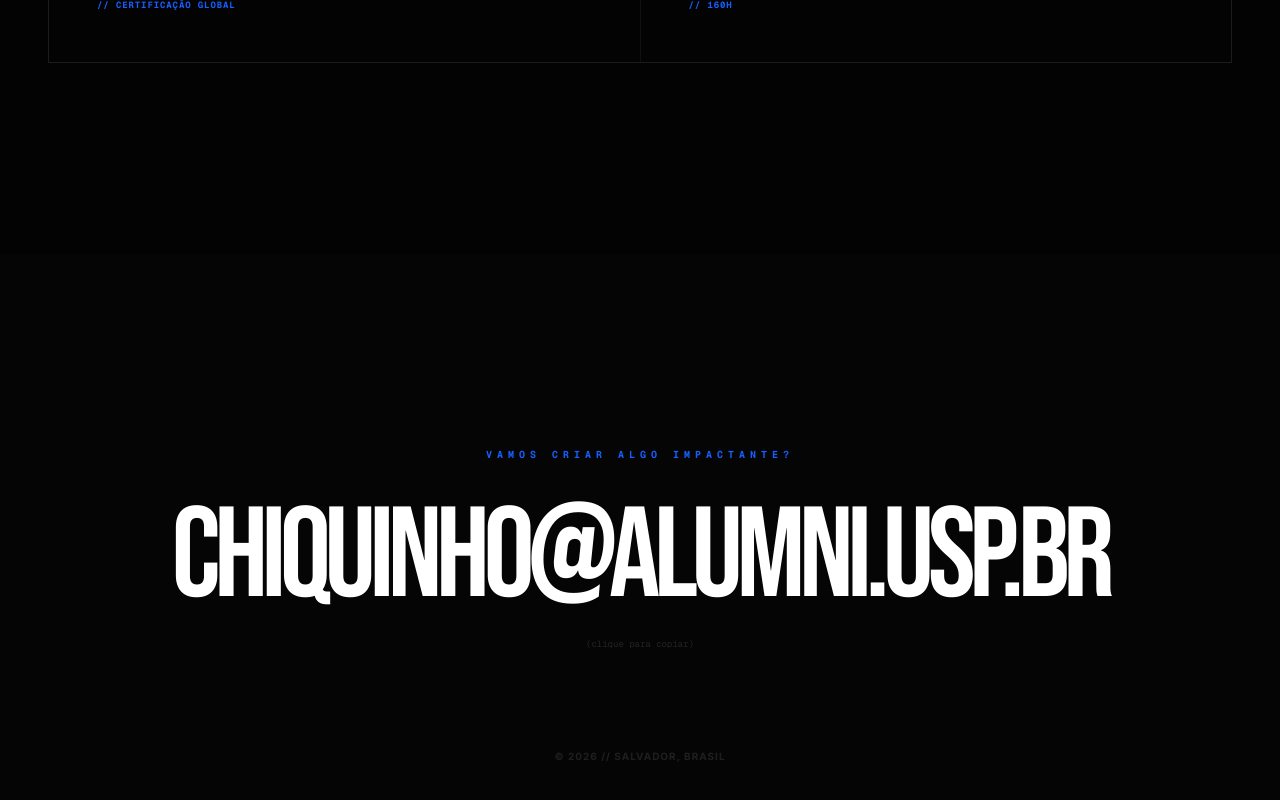
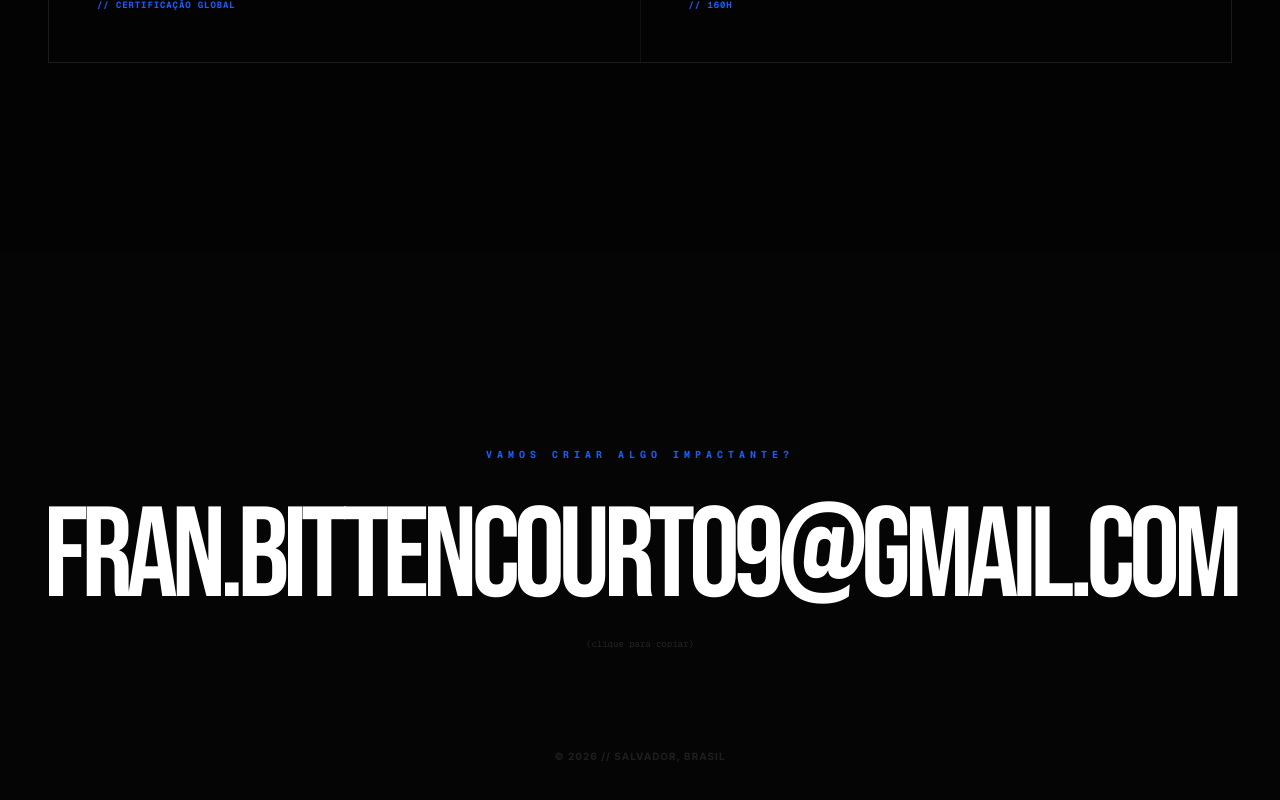
Before and after one commit to franbittencourt09-bit/meu-portfolio, a Next.js app: page / in a window 1280 px wide. Shown: the part 4730-5530 px from the top of the page. Built offline with nearby package versions, Linux system fonts and the light colour scheme.

Commit message:
email prof

```diff
--- a/src/app/page.js
+++ b/src/app/page.js
@@ -12,7 +12,7 @@
     setTimeout(() => setCopiado(false), 2000);
   };
 
-const t = {
+  const t = {
     pt: {
       portfolio: "Portfólio",
       labs: "Labs",
@@ -100,7 +100,7 @@
       email_feedback: "¡Email copiado!",
       email_instrucao: "(clic para copiar)"
     }
-};
+  };
 
   const freelas = [
     { nome: "Avalia SUS", link: "https://avaliasus.org/", tag: t[idioma].f1_tag, thumb: "thumb/avaliasus.jfif" },
@@ -169,7 +169,7 @@
         className="whatsapp-float"
       >
         <svg width="35" height="35" viewBox="0 0 24 24" fill="white">
-          <path d="M.057 24l1.687-6.163c-1.041-1.804-1.588-3.849-1.587-5.946.003-6.556 5.338-11.891 11.893-11.891 3.181.001 6.167 1.24 8.413 3.488 2.245 2.248 3.481 5.236 3.48 8.414-.003 6.557-5.338 11.892-11.893 11.892-1.99-.001-3.951-.5-5.688-1.448l-6.305 1.654zm6.597-3.807c1.676.995 3.276 1.591 5.392 1.592 5.448 0 9.886-4.438 9.889-9.885.002-5.462-4.415-9.89-9.881-9.892-5.452 0-9.887 4.434-9.889 9.884-.001 2.225.651 3.891 1.746 5.634l-.999 3.648 3.742-.981zm11.387-5.464c-.074-.124-.272-.198-.57-.347-.297-.149-1.758-.868-2.031-.967-.272-.099-.47-.149-.669.149-.198.297-.768.967-.941 1.165-.173.198-.347.223-.644.074-.297-.149-1.255-.462-2.39-1.475-.883-.788-1.48-1.761-1.653-2.059-.173-.297-.018-.458.13-.606.134-.133.297-.347.446-.521.151-.172.2-.296.3-.495.099-.198.05-.372-.025-.521-.075-.148-.669-1.611-.916-2.206-.242-.579-.487-.501-.669-.51l-.57-.01c-.198 0-.52.074-.792.372s-1.04 1.016-1.04 2.479 1.065 2.876 1.213 3.074c.149.198 2.095 3.2 5.076 4.487.709.306 1.263.489 1.694.626.712.226 1.36.194 1.872.118.571-.085 1.758-.719 2.006-1.413.248-.695.248-1.29.173-1.414z"/>
+          <path d="M.057 24l1.687-6.163c-1.041-1.804-1.588-3.849-1.587-5.946.003-6.556 5.338-11.891 11.893-11.891 3.181.001 6.167 1.24 8.413 3.488 2.245 2.248 3.481 5.236 3.48 8.414-.003 6.557-5.338 11.892-11.893 11.892-1.99-.001-3.951-.5-5.688-1.448l-6.305 1.654zm6.597-3.807c1.676.995 3.276 1.591 5.392 1.592 5.448 0 9.886-4.438 9.889-9.885.002-5.462-4.415-9.89-9.881-9.892-5.452 0-9.887 4.434-9.889 9.884-.001 2.225.651 3.891 1.746 5.634l-.999 3.648 3.742-.981zm11.387-5.464c-.074-.124-.272-.198-.57-.347-.297-.149-1.758-.868-2.031-.967-.272-.099-.47-.149-.669.149-.198.297-.768.967-.941 1.165-.173.198-.347.223-.644.074-.297-.149-1.255-.462-2.39-1.475-.883-.788-1.48-1.761-1.653-2.059-.173-.297-.018-.458.13-.606.134-.133.297-.347.446-.521.151-.172.2-.296.3-.495.099-.198.05-.372-.025-.521-.075-.148-.669-1.611-.916-2.206-.242-.579-.487-.501-.669-.51l-.57-.01c-.198 0-.52.074-.792.372s-1.04 1.016-1.04 2.479 1.065 2.876 1.213 3.074c.149.198 2.095 3.2 5.076 4.487.709.306 1.263.489 1.694.626.712.226 1.36.194 1.872.118.571-.085 1.758-.719 2.006-1.413.248-.695.248-1.29.173-1.414z" />
         </svg>
       </a>
 
@@ -203,7 +203,7 @@
       <section className="relative h-screen w-full flex items-center justify-center px-6 md:px-12">
         <div className="w-full max-w-7xl text-left">
           <h1 className="font-bebas text-[16vw] md:text-[13rem] leading-[0.8] tracking-tighter -ml-1 md:-ml-2">
-            FRANCISCO <br/> <span className="outline-text">BITTENCOURT</span>
+            FRANCISCO <br /> <span className="outline-text">BITTENCOURT</span>
           </h1>
           <div className="mt-12 flex flex-col md:flex-row justify-between items-start md:items-end gap-10">
             <p className="text-[10px] md:text-sm text-blue-500 font-mono tracking-[0.4em] uppercase font-bold opacity-90">
@@ -285,8 +285,8 @@
       {/* EDUCAÇÃO */}
       <section id="sobre" className="w-full max-w-7xl mx-auto py-32 md:py-48 px-6 md:px-12 text-left">
         <div className="mb-20">
-            <span className="text-blue-600 font-mono text-[10px] font-bold uppercase tracking-[0.3em] mb-4 block">// Academy</span>
-            <h2 className="font-bebas text-7xl md:text-9xl text-white mb-20 uppercase tracking-tighter">{t[idioma].edu_titulo}</h2>
+          <span className="text-blue-600 font-mono text-[10px] font-bold uppercase tracking-[0.3em] mb-4 block">// Academy</span>
+          <h2 className="font-bebas text-7xl md:text-9xl text-white mb-20 uppercase tracking-tighter">{t[idioma].edu_titulo}</h2>
         </div>
 
         <div className="grid grid-cols-1 lg:grid-cols-2 gap-px bg-white/5 border border-white/5">
@@ -298,7 +298,7 @@
                     {e.curso}
                   </h3>
                   <p className="text-white/40 font-mono text-[9px] font-bold mt-6 uppercase tracking-widest leading-loose">
-                    {e.local} <br/>
+                    {e.local} <br />
                     <span className="text-blue-600 group-hover:text-white transition-colors">// {e.horas}</span>
                   </p>
                 </div>
@@ -328,7 +328,7 @@
               className="font-bebas text-[11vw] md:text-[8rem] text-white hover:text-blue-500 transition-all tracking-tighter leading-none lowercase"
               style={{ display: 'block', position: 'relative', zIndex: 100 }}
             >
-              chiquinho@alumni.usp.br
+              fran.bittencourt09@gmail.com
             </button>
 
             <p className="mt-4 text-[9px] text-white/20 font-mono animate-pulse">
```
